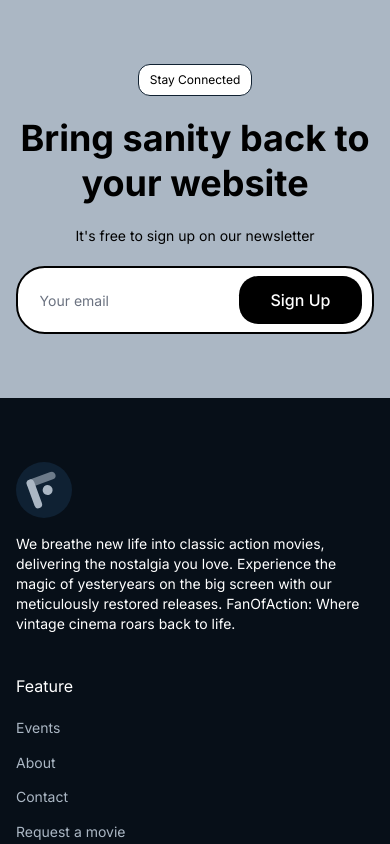
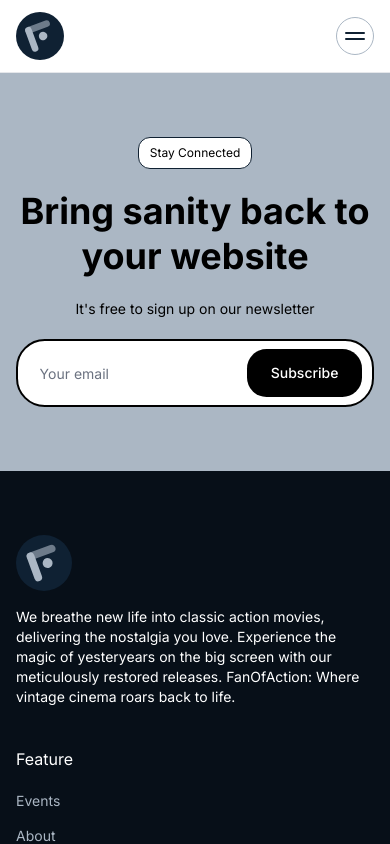
Before and after one commit to fanofactioncode/frontend, a Next.js app: page / in a window 390 px wide. Shown: the top 844 px of the page. Built offline with nearby package versions, Linux system fonts and the light colour scheme.

Commit message:
style(mobile): header updated with hamburger menu

```diff
--- a/app/page.tsx
+++ b/app/page.tsx
@@ -1,18 +1,11 @@
-import Link from "next/link";
-
-import { Button } from "@/components/ui/button";
 import Header from "@/components/common/header";
 import Footer from "@/components/common/footer";
 import Newsletter from "@/components/common/newsletter";
-import SectionBadge from "@/components/ui/section-badge";
-import MovieListItem from "@/components/common/movie-list-item";
-import { PlayIcon } from "@/components/icons";
 
 export default function Home() {
   return (
     <>
-      {/* <Header /> */}
-
+      <Header />
       <Newsletter />
       <Footer />
     </>
--- a/components/common/header.tsx
+++ b/components/common/header.tsx
@@ -1,43 +1,24 @@
 import React from "react";
 import Link from "next/link";
-import { Globe } from "lucide-react";
 
-import { Button } from "../ui/button";
 import { LogoIcon } from "../icons";
 
 export default function Header() {
   return (
-    <header className="border-b sm:border-b-transparent sticky top-0 backdrop-blur-md bg-white/40 z-50">
+    <header className="border-b sm:border-b-transparent sticky top-0 backdrop-blur-md bg-white z-50">
       <div className="container">
         <div className="flex items-center justify-between py-3">
           <Link
             href="/"
             className="rounded-full focus:outline-none focus:ring-0"
           >
-            <LogoIcon size={48} />
+            <LogoIcon className="size-12" />
           </Link>
 
-          <nav>
-            <ul className="flex items-center gap-14">
-              <li className="font-medium hover:text-slate-950">
-                <Link href="/">Home</Link>
-              </li>
-              <li className="font-medium hover:text-slate-950">
-                <Link href="/">Events</Link>
-              </li>
-              <li className="font-medium hover:text-slate-950">
-                <Link href="/">About</Link>
-              </li>
-              <li className="font-medium hover:text-slate-950">
-                <Link href="/contact">Contact</Link>
-              </li>
-            </ul>
-          </nav>
-
-          <Button variant="ghost" size="sm" className="gap-2">
-            <Globe size={20} />
-            Rajkot
-          </Button>
+          <div className="border-[0.5px] flex flex-col gap-1 border-[#ABB7C4] rounded-full px-2 py-3.5">
+            <span className="h-[2px] rounded-full inline-block w-5 bg-primary"></span>
+            <span className="h-[2px] rounded-full inline-block w-5 bg-primary"></span>
+          </div>
         </div>
       </div>
     </header>
--- a/components/common/newsletter.tsx
+++ b/components/common/newsletter.tsx
@@ -20,10 +20,11 @@
         <div className="flex items-center gap-2 bg-white py-2 px-[0.6em] rounded-[1.8em] border-2 border-black">
           <Input
             placeholder="Your email"
-            className="border-none focus-visible:ring-transparent text-black sm:min-w-[300px] max-w-full"
+            type="email"
+            className="border-none focus-visible:ring-transparent text-sm text-black sm:min-w-[300px] max-w-full"
           />
-          <Button className="bg-black hover:bg-primary px-8 py-6 rounded-[1.2em] text-white">
-            Sign Up
+          <Button className="bg-black text-sm hover:bg-primary px-6 py-6 rounded-[1.4em] text-white">
+            Subscribe
           </Button>
         </div>
       </div>
```
Also changed, not shown: 1 other file (tests, documents, lock files or other folders).
